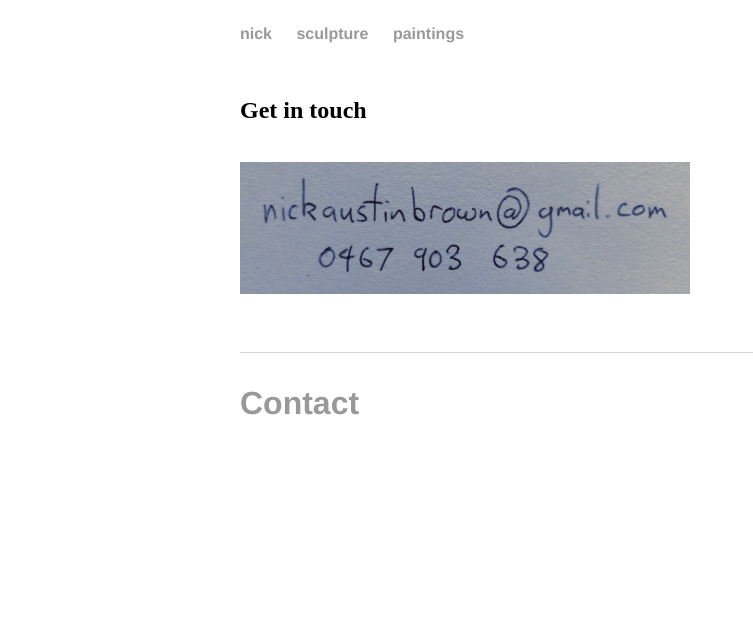
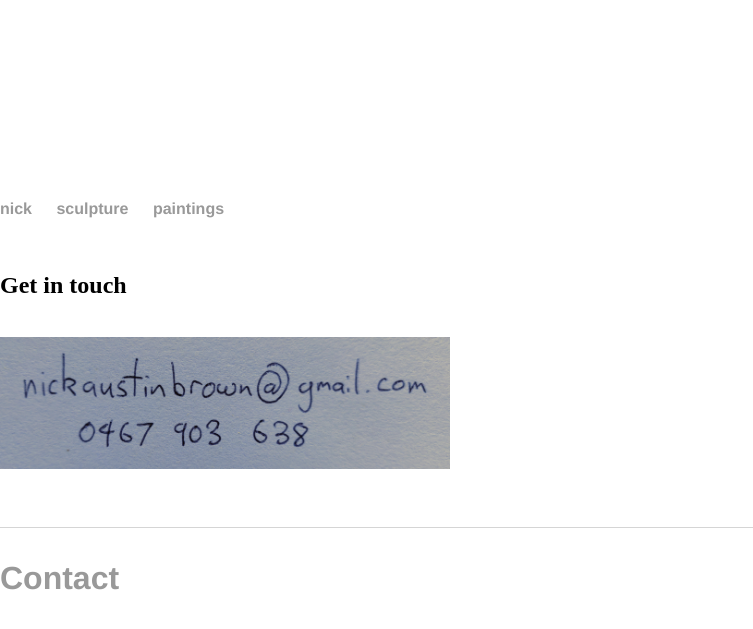
Before and after one commit to slavachalnev/nickaustinbrown.github.io, a Jekyll site: the page built from contact/index.html, in a window 1280 px wide. Shown: the top 629 px of the page, without its empty margins (0-753 px from the left). Built offline with Jekyll 4.4.1, drawn with Linux system fonts in a browser that asks for light colours.

Commit message:
Update main.css

```diff
--- a/css/main.css
+++ b/css/main.css
@@ -1,6 +1,5 @@
 body {
-  max-width:800px;
-  margin:25px auto;
+  margin:200px auto;
 }
 
 nav ul, footer ul {
```
